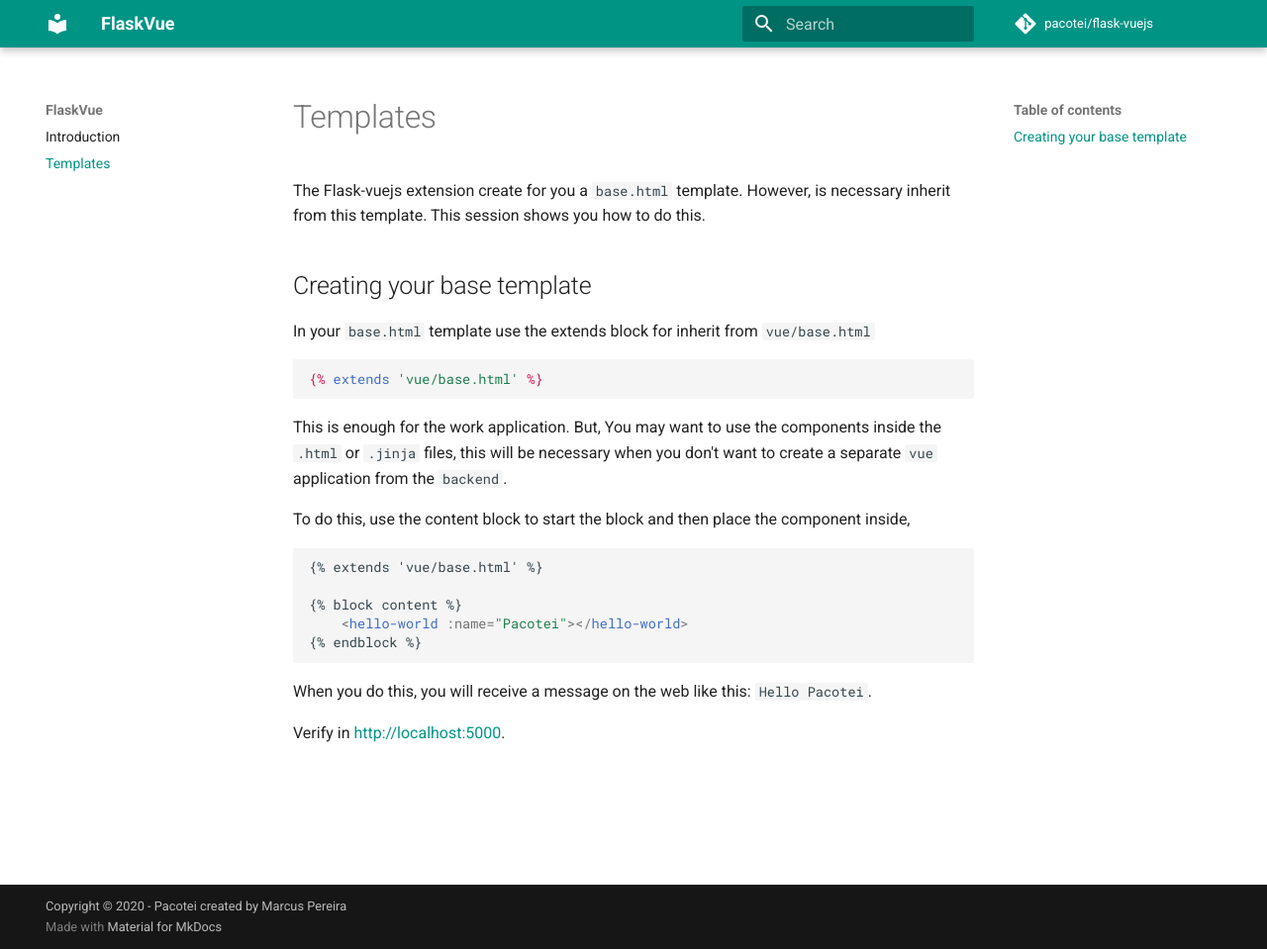
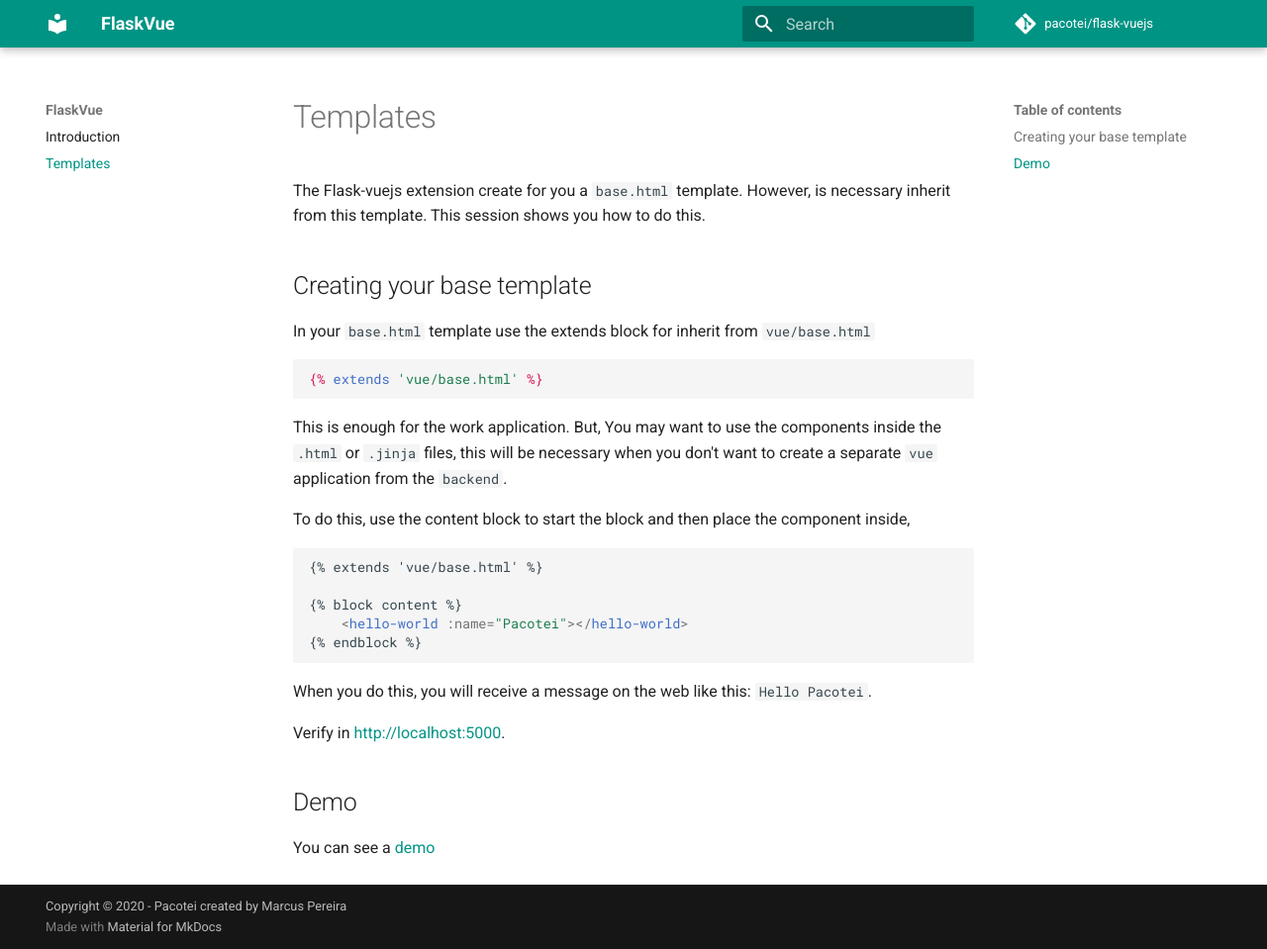
Before and after one commit to marcuxyz/flaskvue-documentation, an MkDocs documentation site: the page built from docs/templates.md, in a window 1280 px wide and 959 px high. Shown: the whole window at 99% size. Built offline with MkDocs 1.6.1 and Material for MkDocs 9.7.7, drawn with Linux system fonts in a browser that asks for light colours; comment, search, counter and statistics services are not loaded.

Commit message:
add demo section

```diff
--- a/docs/templates.md
+++ b/docs/templates.md
@@ -27,3 +27,7 @@ To do this, use the content block to start the block and then place the componen
 When you do this, you will receive a message on the web like this: `Hello Pacotei`.
 
 Verify in [http://localhost:5000](http://localhost:5000).
+
+## Demo
+
+You can see a [demo](https://github.com/pacotei/flask-vuejs/blob/master/sample_app/templates/form.html)
```
